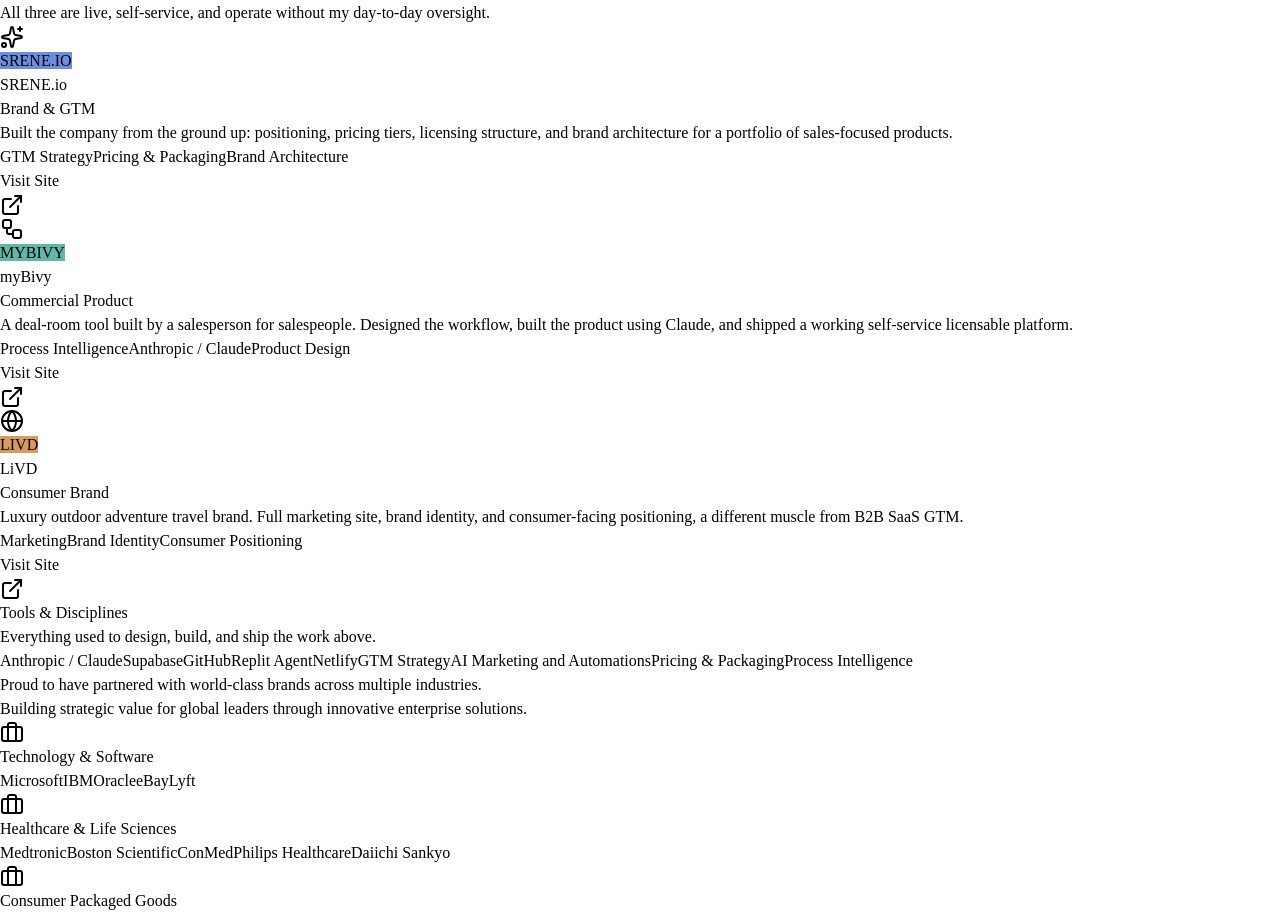
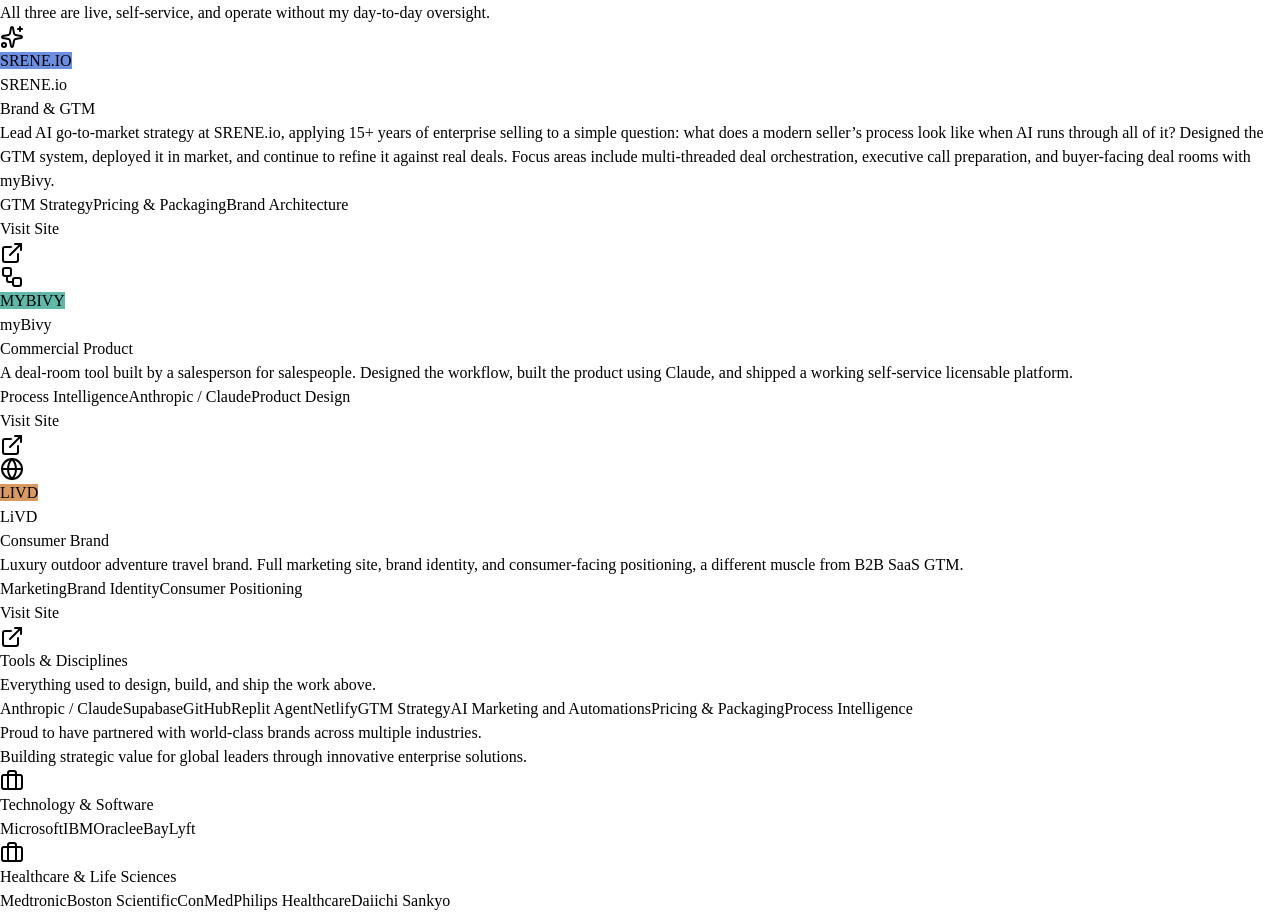
Before and after one commit to SDHux/mark-huckins-portfolio, a React (Vite) app in the folder Web-Design-Suite-3/client/: page / in a window 1280 px wide. Shown: the part 1549-2461 px from the top of the page. Built offline with nearby package versions, Linux system fonts and the light colour scheme; a web font is replaced by a local one.

Commit message:
SRENE.io card: new description (AI go-to-market strategy, 15+ years)
Co-Authored-By: Claude Opus 5.5 <noreply@anthropic.com>

```diff
--- a/Web-Design-Suite-3/client/src/pages/Home.tsx
+++ b/Web-Design-Suite-3/client/src/pages/Home.tsx
@@ -126,7 +126,7 @@ export default function Home() {
     tag: "SRENE.IO",
     tagColor: "#6c8ee0",
     icon: <Sparkles className="w-6 h-6" />,
-    description: "Built the company from the ground up: positioning, pricing tiers, licensing structure, and brand architecture for a portfolio of sales-focused products.",
+    description: "Lead AI go-to-market strategy at SRENE.io, applying 15+ years of enterprise selling to a simple question: what does a modern seller’s process look like when AI runs through all of it? Designed the GTM system, deployed it in market, and continue to refine it against real deals. Focus areas include multi-threaded deal orchestration, executive call preparation, and buyer-facing deal rooms with myBivy.",
     proof: ["GTM Strategy", "Pricing & Packaging", "Brand Architecture"],
     link: "https://www.srene.io"
   },
```
